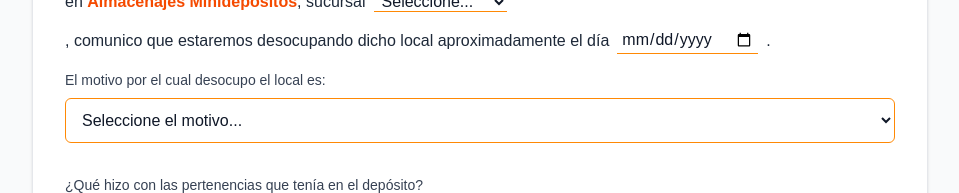
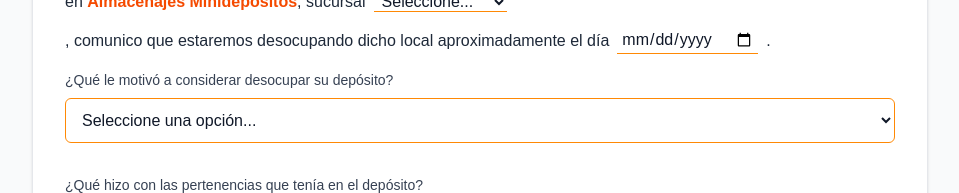
Before and after one commit to GrupoSemah/salidasform, a Next.js app: page / in a window 1280 px wide. Shown: the part 546-739 px from the top of the page, without its empty margins (160-1119 px from the left). Built offline with nearby package versions, Linux system fonts and the light colour scheme.

Commit message:
hotfix: Changing question in form

```diff
--- a/src/components/OutForm.tsx
+++ b/src/components/OutForm.tsx
@@ -351,9 +351,9 @@ export default function OutForm() {
 
                   {/* Dropdown para motivo de desocupación */}
                   <div className="mt-4">
-                    <label className="block mb-2 font-medium text-gray-700 text-sm">El motivo por el cual desocupo el local es:</label>
+                    <label className="block mb-2 font-medium text-gray-700 text-sm">¿Qué le motivó a considerar desocupar su depósito?</label>
                     <select {...register('motivoDesocupacion')} className="border border-orange-400 w-full p-2 sm:p-3 rounded-md focus:border-orange-600 focus:outline-none text-sm sm:text-base text-gray-900 placeholder:text-gray-500">
-                      <option value="" className="text-gray-500">Seleccione el motivo...</option>
+                      <option value="" className="text-gray-500">Seleccione una opción...</option>
                       {MOTIVOS_DESOCUPACION.map(motivo => (
                         <option key={motivo} value={motivo}>{motivo}</option>
                       ))}
@@ -425,9 +425,9 @@ export default function OutForm() {
 
                   {/* Dropdown para motivo de desocupación */}
                   <div className="mt-4">
-                    <label className="block mb-2 font-medium text-gray-700 text-sm">El motivo por el cual desocupo el local es:</label>
+                    <label className="block mb-2 font-medium text-gray-700 text-sm">¿Qué le motivó a considerar desocupar su depósito?</label>
                     <select {...register('motivoDesocupacion')} className="border border-orange-400 w-full p-2 sm:p-3 rounded-md focus:border-orange-600 focus:outline-none text-sm sm:text-base text-gray-900 placeholder:text-gray-500">
-                      <option value="" className="text-gray-500">Seleccione el motivo...</option>
+                      <option value="" className="text-gray-500">Seleccione una opción...</option>
                       {MOTIVOS_DESOCUPACION.map(motivo => (
                         <option key={motivo} value={motivo}>{motivo}</option>
                       ))}
```
